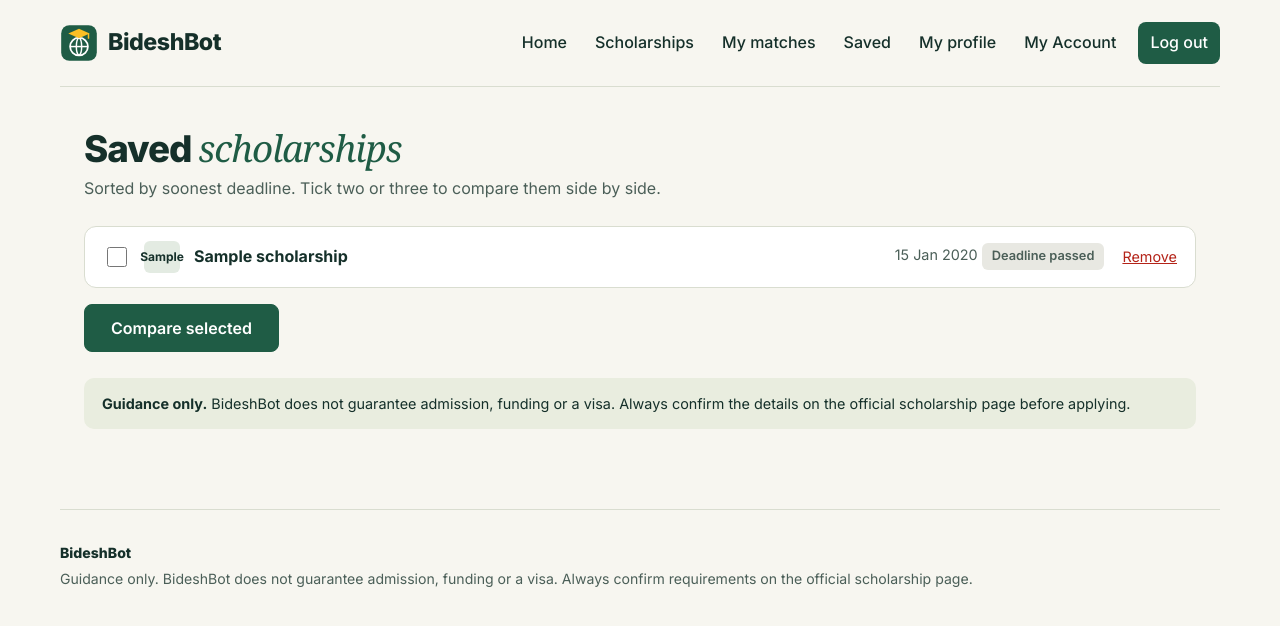
After one commit to nihrin29/BideshBot, a Flask app: page /saved/ in a window 1280 px wide. The commit adds this page. Shown: the top 626 px of the page. Run offline with Flask 3, Linux system fonts and the light colour scheme; a user stored in the database is signed in; tables that the repository leaves empty hold one stand-in row (values such as "Sample post"); some web fonts are replaced.

Commit message:
Add saved scholarships and comparison (FR-36, FR-37)

```diff
--- a/app.py
+++ b/app.py
@@ -33,10 +33,12 @@ def create_app():
     from student_profile import profile_bp
     from scholarships import scholarships_bp
     from matching.routes import matching_bp
+    from saved.routes import saved_bp
     app.register_blueprint(auth_bp)
     app.register_blueprint(profile_bp)
     app.register_blueprint(scholarships_bp)
     app.register_blueprint(matching_bp)
+    app.register_blueprint(saved_bp)
 
     # Create any database tables that don't exist yet.
     with app.app_context():
--- /dev/null
+++ b/saved/__init__.py
@@ -0,0 +1 @@
+"""Saved scholarships and comparison (Card 6, FR-36, FR-37)."""
--- /dev/null
+++ b/saved/routes.py
@@ -0,0 +1,105 @@
+"""
+Saved scholarships and comparison (FR-36, FR-37).
+
+/saved                       the student's saved list, plus the comparison table
+/saved/<id>/save   (POST)    save a scholarship
+/saved/<id>/unsave (POST)    remove it from the saved list
+"""
+
+from flask import Blueprint, abort, flash, redirect, render_template, request, url_for
+from flask_login import current_user, login_required
+
+from extensions import db
+from matching.rules import evaluate
+from models import SavedScholarship, Scholarship
+from scholarships.routes import COUNTRIES, COUNTRY_CODES, DEGREES, days_left
+
+saved_bp = Blueprint("saved", __name__, url_prefix="/saved")
+
+
+@saved_bp.app_context_processor
+def add_saved_ids():
+    """
+    Gives every template `saved_ids`: the IDs of the scholarships this student has saved,
+    so the Save button can show "Saved" instead of "Save".
+    """
+    if not current_user.is_authenticated:
+        return {"saved_ids": set()}
+    return {"saved_ids": {item.scholarship_id for item in current_user.saved}}
+
+
+def back_to_page():
+    """Go back to the page the button was on. Only our own pages are allowed (no outside links)."""
+    target = request.form.get("next", "")
+    if target.startswith("/") and not target.startswith("//"):
+        return redirect(target)
+    return redirect(url_for("saved.saved_list"))
+
+
+@saved_bp.route("/<int:scholarship_id>/save", methods=["POST"])
+@login_required
+def save(scholarship_id):
+    if db.session.get(Scholarship, scholarship_id) is None:
+        abort(404)
+    # Saving twice must not add a second copy.
+    already = SavedScholarship.query.filter_by(user_id=current_user.id, scholarship_id=scholarship_id).first()
+    if already is None:
+        db.session.add(SavedScholarship(user_id=current_user.id, scholarship_id=scholarship_id))
+        db.session.commit()
+        flash("Scholarship saved.", "success")
+    return back_to_page()
+
+
+@saved_bp.route("/<int:scholarship_id>/unsave", methods=["POST"])
+@login_required
+def unsave(scholarship_id):
+    # filter_by(user_id=...) makes sure a student can only remove their own saved items.
+    item = SavedScholarship.query.filter_by(user_id=current_user.id, scholarship_id=scholarship_id).first()
+    if item:
+        db.session.delete(item)
+        db.session.commit()
+        flash("Removed from your saved list.", "success")
+    return back_to_page()
+
+
+def compare_column(scholarship, profile):
+    """Everything one column of the comparison table needs (FR-37)."""
+    match = None
+    if profile and profile.target_degree and profile.nationality:
+        match = evaluate(profile, scholarship)
+    covers = [text for text in (scholarship.tuition_coverage, scholarship.stipend) if text]
+    return {
+        "s": scholarship,
+        "degrees": ", ".join(dict(DEGREES).get(d.strip(), d.strip())
+                             for d in (scholarship.degree_levels or "").split(",") if d.strip()),
+        "covers": "; ".join(covers) or "Not stated",
+        "match": match,
+        # Key requirements: everything except degree level (already its own row).
+        "requirements": [r for r in match.rows[1:]] if match else [],
+        "days": days_left(scholarship.deadline),
+    }
+
+
+@saved_bp.route("/")
+@login_required
+def saved_list():
+    # Only this student's saved items (FR-36).
+    items = SavedScholarship.query.filter_by(user_id=current_user.id).all()
+    # Sort by soonest deadline; no deadline goes last.
+    items.sort(key=lambda item: (item.scholarship.deadline is None, item.scholarship.deadline))
+
+    # Comparison (FR-37): the ticked boxes arrive as ?compare=3&compare=7
+    chosen_ids = request.args.getlist("compare", type=int)
+    columns = []
+    if chosen_ids:
+        if not 2 <= len(chosen_ids) <= 3:
+            flash("Please tick two or three scholarships to compare.", "error")
+        else:
+            mine = {item.scholarship_id: item.scholarship for item in items}
+            if all(i in mine for i in chosen_ids):   # only the student's own saved items
+                columns = [compare_column(mine[i], current_user.profile) for i in chosen_ids]
+            else:
+                flash("You can only compare scholarships in your saved list.", "error")
+
+    return render_template("saved/saved.html", items=items, columns=columns, chosen_ids=chosen_ids,
+                           countries=dict(COUNTRIES), country_codes=COUNTRY_CODES, days_left=days_left)
--- a/static/css/style.css
+++ b/static/css/style.css
@@ -1039,6 +1039,154 @@ input:focus-visible {
     }
 }
 
+/* ---------- Saved scholarships and comparison (Card 6) ---------- */
+.card-actions {
+    display: flex;
+    align-items: stretch;   /* Save and View details are the same height */
+    gap: 10px;
+    flex-shrink: 0;
+}
+
+.save-form {
+    display: flex;
+    margin: 0;
+}
+
+.save-button {
+    padding: 13px 18px;
+    line-height: 1.6;
+}
+
+.side-save {
+    margin-top: 10px;
+}
+
+.side-save .save-button {
+    width: 100%;
+    justify-content: center;
+}
+
+/* One saved scholarship */
+.saved-row {
+    display: flex;
+    align-items: center;
+    gap: 14px;
+    margin-bottom: 10px;
+    padding: 14px 18px;
+    background: var(--surface);
+    border: 1px solid var(--border);
+    border-radius: 12px;
+}
+
+.saved-row input[type="checkbox"] {
+    width: 20px;
+    height: 20px;
+    accent-color: var(--primary);
+}
+
+.saved-row .country-code {
+    background: var(--primary-light);
+}
+
+.saved-title {
+    flex: 1;
+    font-weight: 700;
+    color: var(--text);
+    text-decoration: none;
+}
+
+.saved-title:hover {
+    text-decoration: underline;
+}
+
+.saved-deadline {
+    font-size: 0.9rem;
+    color: var(--text-muted);
+}
+
+.saved-row form {
+    margin: 0;
+}
+
+/* A button that looks like a link (used for "Remove") */
+.link-button {
+    padding: 0;
+    border: 0;
+    background: none;
+    color: var(--danger);
+    font-family: inherit;
+    font-size: 0.9rem;
+    text-decoration: underline;
+    cursor: pointer;
+}
+
+/* Comparison table (FR-37) */
+.compare-wrap {
+    margin-top: 10px;
+    overflow-x: auto;   /* scrolls sideways on phones */
+}
+
+.compare {
+    width: 100%;
+    min-width: 640px;
+    table-layout: fixed;    /* every scholarship column gets the same width */
+    border-collapse: separate;
+    border-spacing: 0;
+    background: var(--surface);
+    border: 1px solid var(--border);
+    border-radius: 12px;
+    overflow: hidden;
+    font-size: 0.92rem;
+}
+
+.compare thead th:first-child {
+    width: 170px;           /* the label column ("Country", "Funding", ...) */
+}
+
+.compare thead th {
+    padding: 14px;
+    background: var(--primary);
+    color: #ffffff;
+    text-align: left;
+}
+
+.compare tbody th {
+    width: 170px;
+    padding: 12px 14px;
+    background: var(--background);
+    text-align: left;
+    color: var(--text-muted);
+    font-weight: 600;
+}
+
+.compare td {
+    padding: 12px 14px;
+    vertical-align: top;
+}
+
+.compare tbody tr + tr th,
+.compare tbody tr + tr td {
+    border-top: 1px solid var(--border);
+}
+
+.strong {
+    font-weight: 700;
+}
+
+.small-req {
+    margin-bottom: 4px;
+}
+
+@media (max-width: 860px) {
+    .card-actions {
+        width: 100%;
+    }
+
+    .saved-row {
+        flex-wrap: wrap;
+    }
+}
+
 /* ---------- Tablets and phones ---------- */
 @media (max-width: 860px) {
     .hero {
--- a/templates/base.html
+++ b/templates/base.html
@@ -25,6 +25,7 @@
                 <a href="{{ url_for('scholarships.list_page') }}">Scholarships</a>
                 {% if current_user.is_authenticated %}
                     <a href="{{ url_for('matching.results') }}">My matches</a>
+                    <a href="{{ url_for('saved.saved_list') }}">Saved</a>
                     <a href="{{ url_for('profile.view') }}">My profile</a>
                     <a href="{{ url_for('auth.account') }}">My Account</a>
                     <a href="{{ url_for('auth.logout') }}" class="nav-button">Log out</a>
--- a/templates/matching/results.html
+++ b/templates/matching/results.html
@@ -1,6 +1,7 @@
 {% extends "base.html" %}
 {% from "scholarships/_macros.html" import funding_badge, deadline_text, guidance_notice %}
 {% from "matching/_breakdown.html" import breakdown %}
+{% from "saved/_save_button.html" import save_button with context %}
 
 {% set degree_label = {"Bachelor": "Bachelor's", "Master": "Master's", "PhD": "PhD"}[profile.target_degree] %}
 
@@ -91,7 +92,10 @@
                     </div>
                 </div>
             </div>
-            <a href="{{ url_for('scholarships.details', scholarship_id=s.id) }}" class="button">View details</a>
+            <div class="card-actions">
+                {{ save_button(s.id) }}
+                <a href="{{ url_for('scholarships.details', scholarship_id=s.id) }}" class="button">View details</a>
+            </div>
         </div>
 
         <!-- Criterion-by-criterion breakdown (FR-18); open by default for close matches -->
--- /dev/null
+++ b/templates/saved/saved.html
@@ -0,0 +1,77 @@
+{% extends "base.html" %}
+{% from "scholarships/_macros.html" import funding_badge, deadline_text, guidance_notice %}
+
+{% block title %}Saved scholarships – BideshBot{% endblock %}
+
+{% block content %}
+<div class="page-head">
+    <h1>Saved <em>scholarships</em></h1>
+    <p>Sorted by soonest deadline. Tick two or three to compare them side by side.</p>
+</div>
+
+{% if items %}
+    <!-- The checkboxes belong to this form (form="compare-form"), so each row can also have
+         its own Remove form. Nested forms are not allowed in HTML. -->
+    <form id="compare-form" method="get" action="{{ url_for('saved.saved_list') }}"></form>
+
+    {% for item in items %}
+        {% set s = item.scholarship %}
+        <div class="saved-row">
+            <input type="checkbox" form="compare-form" name="compare" value="{{ s.id }}" id="c{{ s.id }}"
+                   {{ "checked" if s.id in chosen_ids }} aria-label="Compare {{ s.title }}">
+            <span class="country-code">{{ country_codes.get(s.country, s.country) }}</span>
+            <a href="{{ url_for('scholarships.details', scholarship_id=s.id) }}" class="saved-title">{{ s.title }}</a>
+            <span class="saved-deadline">{{ deadline_text(s.deadline, days_left(s.deadline)) }}</span>
+            <form method="post" action="{{ url_for('saved.unsave', scholarship_id=s.id) }}">
+                <input type="hidden" name="csrf_token" value="{{ csrf_token() }}">
+                <input type="hidden" name="next" value="{{ url_for('saved.saved_list') }}">
+                <button type="submit" class="link-button">Remove</button>
+            </form>
+        </div>
+    {% endfor %}
+
+    <p><button type="submit" form="compare-form" class="button">Compare selected</button></p>
+
+    {% if columns %}
+        <!-- Comparison table (FR-37) -->
+        <div class="compare-wrap">
+            <table class="compare">
+                <thead>
+                    <tr><th></th>{% for c in columns %}<th>{{ c.s.title }}</th>{% endfor %}</tr>
+                </thead>
+                <tbody>
+                    <tr><th>Country</th>{% for c in columns %}<td>{{ countries.get(c.s.country, c.s.country) }}</td>{% endfor %}</tr>
+                    <tr><th>Degree level</th>{% for c in columns %}<td>{{ c.degrees or "Not stated" }}</td>{% endfor %}</tr>
+                    <tr><th>Funding</th>{% for c in columns %}<td>{{ funding_badge(c.s.funding_type) }}</td>{% endfor %}</tr>
+                    <tr><th>Covers</th>{% for c in columns %}<td>{{ c.covers }}</td>{% endfor %}</tr>
+                    <tr><th>Indicative tuition</th>{% for c in columns %}
+                        <td>{{ (c.s.tuition_currency ~ " " ~ "{:,.0f}".format(c.s.tuition_fee) ~ " per year")
+                               if c.s.tuition_fee is not none else "Not recorded – check the official site" }}</td>{% endfor %}</tr>
+                    <tr><th>Your match</th>{% for c in columns %}
+                        <td class="strong">
+                            {% if not c.match %}<a href="{{ url_for('profile.step_one') }}">Complete your profile</a>
+                            {% elif c.match.tab %}{{ c.match.tab }}{% if c.match.missed %} ({{ c.match.missed|length }} gap{{ "" if c.match.missed|length == 1 else "s" }}){% endif %}
+                            {% else %}<span class="result-not-met">Not in your matches</span>{% endif %}
+                        </td>{% endfor %}</tr>
+                    <tr><th>Key requirements</th>{% for c in columns %}
+                        <td>
+                            {% for r in c.requirements %}
+                                <div class="small-req">{{ r.criterion }}: {{ r.required }}
+                                    <span class="result result-{{ r.result|lower|replace(' ', '-') }}">({{ r.result }})</span></div>
+                            {% else %}
+                                {{ "None recorded" if c.match else "Log in with a profile to see" }}
+                            {% endfor %}
+                        </td>{% endfor %}</tr>
+                    <tr><th>Deadline</th>{% for c in columns %}<td>{{ deadline_text(c.s.deadline, c.days) }}</td>{% endfor %}</tr>
+                </tbody>
+            </table>
+        </div>
+    {% endif %}
+{% else %}
+    <p class="panel empty">You haven't saved any scholarships yet.
+       Use the ♡ Save button on <a href="{{ url_for('scholarships.list_page') }}">the scholarship list</a>
+       or on your matches.</p>
+{% endif %}
+
+{{ guidance_notice() }}
+{% endblock %}
--- a/templates/scholarships/_macros.html
+++ b/templates/scholarships/_macros.html
@@ -20,8 +20,13 @@
     {% else %}
         {# e.g. "2 Dec 2026" (deadline.day has no leading zero) #}
         {{ deadline.day }} {{ deadline.strftime("%b %Y") }}
-        · {{ "Closes today" if days == 0 else days ~ (" day left" if days == 1 else " days left") }}
-        {% if days <= 30 %}<span class="badge badge-soon">Closing soon</span>{% endif %}
+        {% if days < 0 %}
+            {# Can happen on the saved list, which keeps expired scholarships #}
+            <span class="badge badge-grey">Deadline passed</span>
+        {% else %}
+            · {{ "Closes today" if days == 0 else days ~ (" day left" if days == 1 else " days left") }}
+            {% if days <= 30 %}<span class="badge badge-soon">Closing soon</span>{% endif %}
+        {% endif %}
     {% endif %}
 {% endmacro %}
 
--- a/templates/scholarships/details.html
+++ b/templates/scholarships/details.html
@@ -1,6 +1,7 @@
 {% extends "base.html" %}
 {% from "scholarships/_macros.html" import funding_badge, deadline_text, guidance_notice %}
 {% from "matching/_breakdown.html" import breakdown %}
+{% from "saved/_save_button.html" import save_button with context %}
 
 {# Indicative yearly tuition (FR-29), e.g. "EUR 1,500 per year" #}
 {% set tuition_text = (s.tuition_currency ~ " " ~ "{:,.0f}".format(s.tuition_fee) ~ " per year")
@@ -143,6 +144,7 @@
         </dl>
         <a href="{{ s.application_url }}" class="button button-full" target="_blank" rel="noopener">Apply on official site ↗</a>
         <a href="{{ s.source_url }}" class="button button-outline button-full side-second" target="_blank" rel="noopener">Official scholarship page</a>
+        <div class="side-save">{{ save_button(s.id) }}</div>
     </aside>
 </div>
 
--- a/templates/scholarships/list.html
+++ b/templates/scholarships/list.html
@@ -1,5 +1,6 @@
 {% extends "base.html" %}
 {% from "scholarships/_macros.html" import funding_badge, deadline_text, guidance_notice %}
+{% from "saved/_save_button.html" import save_button with context %}
 
 {% block title %}Scholarships – BideshBot{% endblock %}
 
@@ -70,7 +71,10 @@
                 </div>
             </div>
         </div>
-        <a href="{{ url_for('scholarships.details', scholarship_id=s.id) }}" class="button">View details</a>
+        <div class="card-actions">
+            {{ save_button(s.id) }}
+            <a href="{{ url_for('scholarships.details', scholarship_id=s.id) }}" class="button">View details</a>
+        </div>
     </article>
 {% else %}
     <p class="panel empty">No scholarships match your search. Try fewer filters.</p>
```
Also changed, not shown: templates/saved/_save_button.html (added, +16 -0 lines).
